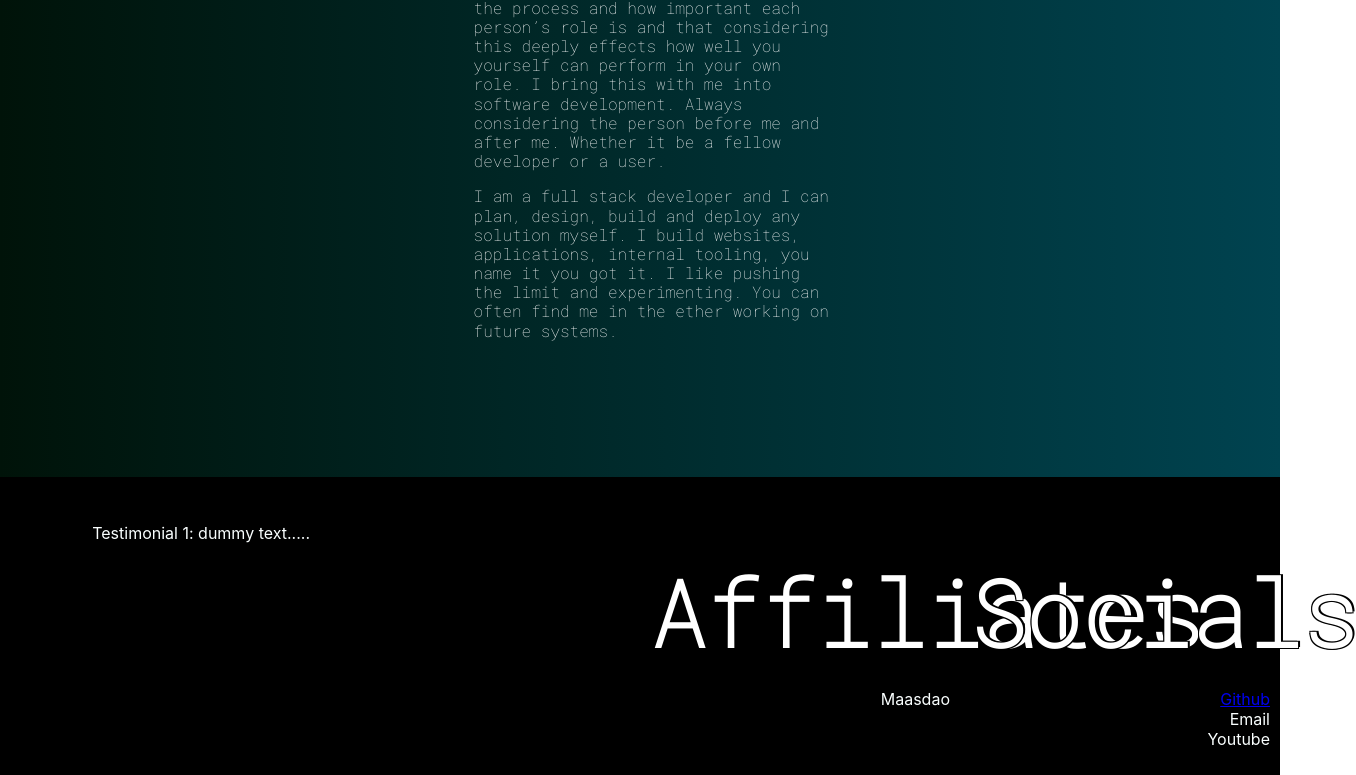
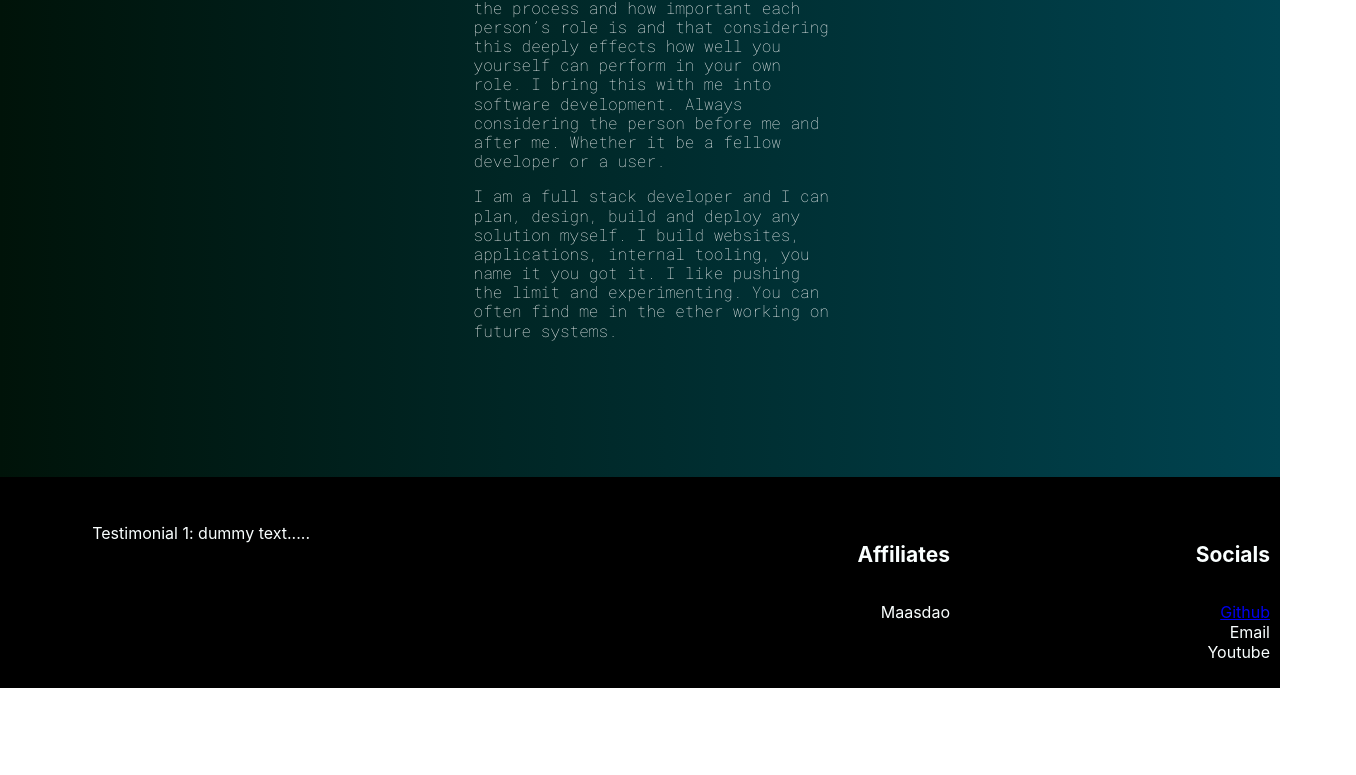
Before and after one commit to iFrogHop2Worlds/mydevsite, a React (Create React App) app: page / in a window 1280 px wide. Shown: the part 2526-3301 px from the top of the page, 1356 px wide, since content can reach past the window. After the commit the page ends 3214 px from the top, so only its background shows below. Built offline with nearby package versions, Linux system fonts and the light colour scheme.

Commit message:
fontsize fix

```diff
--- a/src/components/Home.jsx
+++ b/src/components/Home.jsx
@@ -32,7 +32,7 @@ export default function Home() {
         <>
         <div id='background-home'>
             <div id='content'>
-            <h3>Billy Best</h3>
+            <h3 id='home-title'>Billy Best</h3>
             <p id='headline'> A full stack developer.</p>
             <p id='tagline'>Traditional web, web3 and closed systems.</p>
             <a href='/services'><button  id='navbtn'>services</button></a> <a href='/contact'><button  id='navbtn'>contact me</button></a>
@@ -130,7 +130,7 @@ export default function Home() {
                 font-family: 'Roboto Mono', monospace;
             }
 
-            h3 {
+            #home-title {
                 font-size: 92px;
                 font-family: 'Roboto Mono', monospace;
                 color: white;
--- a/src/components/footer.jsx
+++ b/src/components/footer.jsx
@@ -13,12 +13,12 @@ export default function Footer() {
             </div>
 
             <div className='footer-col' id='affiliates'>
-            <h3>Affiliates</h3>
+            <h5 id='footer-title'>Affiliates</h5>
             <p> Maasdao</p>
             </div>
 
             <div className='footer-col' id='socials'>
-                <h3>Socials</h3>
+                <h5 id='footer-title'>Socials</h5>
                 <ul id='footer-ul'>
                     <li id='footer-li' ><a href='https://github.com/'>Github</a></li>
                     <li id='footer-li'><a>Email</a></li>
@@ -54,9 +54,14 @@ export default function Footer() {
             display: table;
             clear: both;
             }
+
             #footer-ul {
                 list-style: none;
             }
+            #footer-title {
+                font-size: 21px;
+            }
+
 
         `}</style>
     </div>
```
